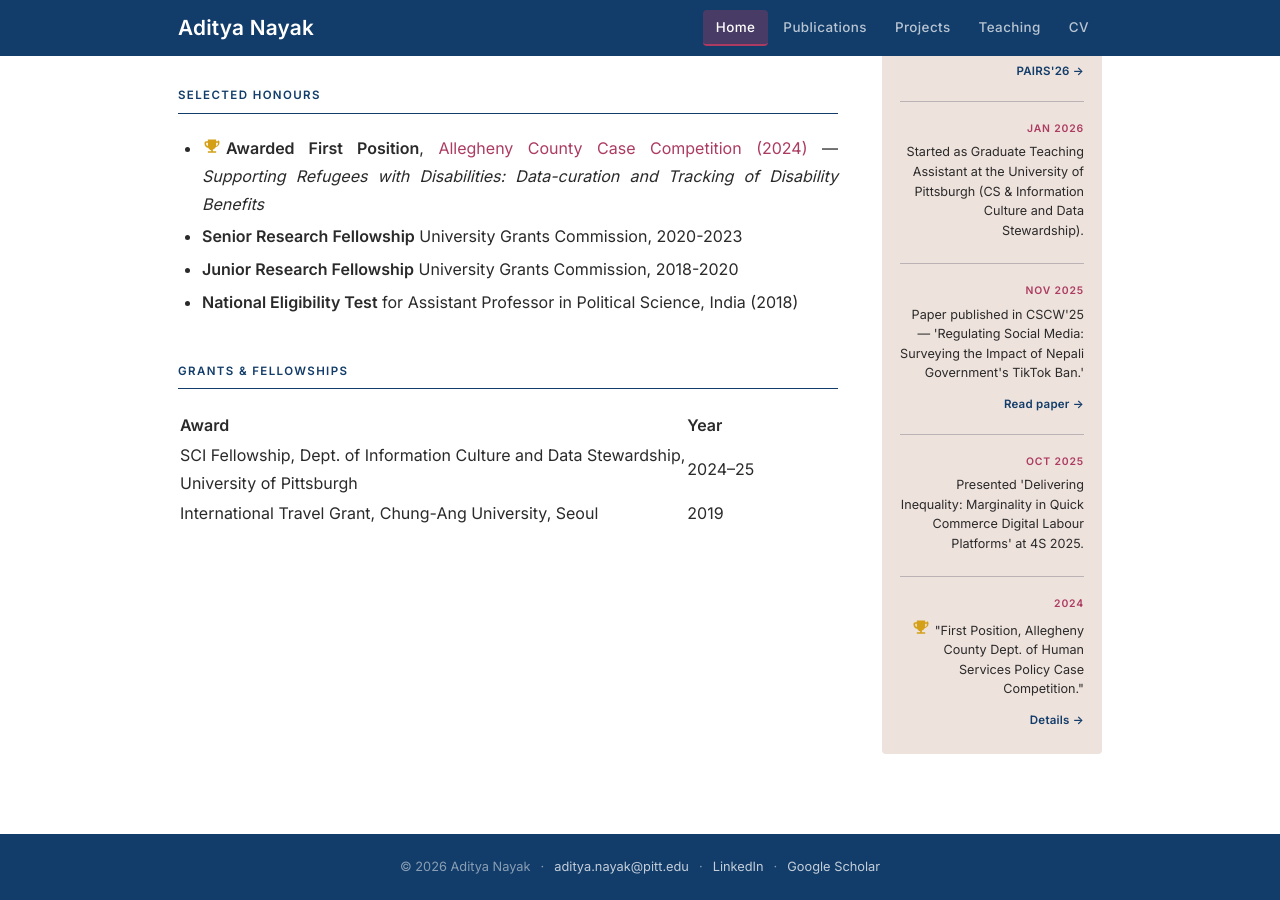
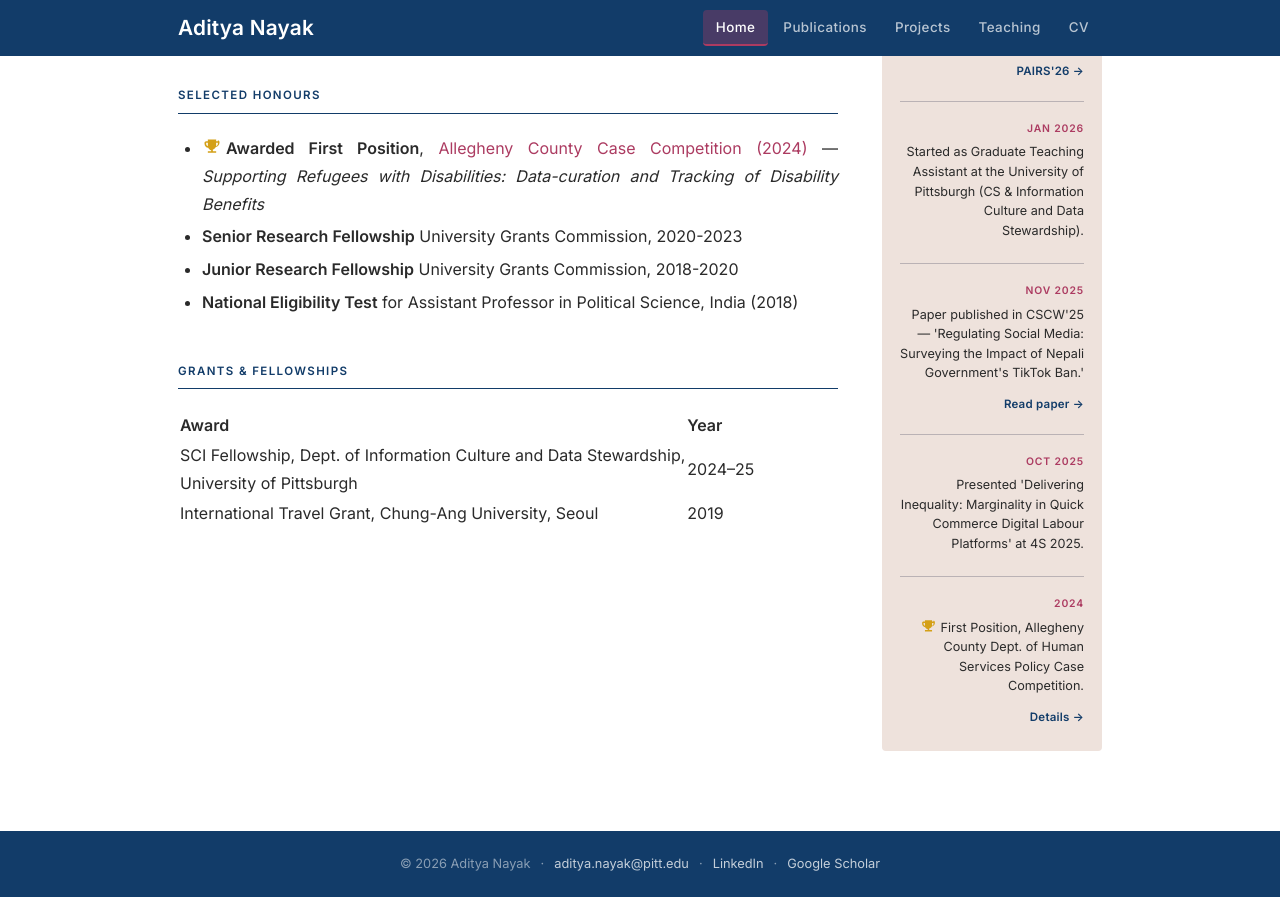
Before and after one commit to adityanayak-info/adityanayak-info.github.io, a Jekyll site: the page built from index.md, in a window 1280 px wide and 900 px high, scrolled down 1272 px. Built offline with Jekyll 4.4.1, drawn with Linux system fonts in a browser that asks for light colours.

Commit message:
Update news.yml

```diff
--- a/_data/news.yml
+++ b/_data/news.yml
@@ -30,6 +30,6 @@
   text: "Presented 'Delivering Inequality: Marginality in Quick Commerce Digital Labour Platforms' at 4S 2025."
 
 - date: "2024"
-  text: <span><svg xmlns="http://www.w3.org/2000/svg" viewBox="0 0 24 24" fill="#D4A017" width="20" height="20" style="display:inline-block;vertical-align:-3px;margin-right:4px"><path d="M19 5h-2V3H7v2H5c-1.1 0-2 .9-2 2v1c0 2.55 1.92 4.63 4.39 4.94.63 1.5 1.98 2.63 3.61 2.96V17H7v2h10v-2h-4v-2.1c1.63-.33 2.98-1.46 3.61-2.96C19.08 11.63 21 9.55 21 7V6c0-1.1-.9-2-2-2zM7 10.82C5.84 10.4 5 9.3 5 8V7h2v3.82zm12-2.82c0 1.3-.84 2.4-2 2.82V7h2v1z"/></svg></span>"First Position, Allegheny County Dept. of Human Services Policy Case Competition."
+  text: <span><svg xmlns="http://www.w3.org/2000/svg" viewBox="0 0 24 24" fill="#D4A017" width="17" height="17" style="display:inline-block;vertical-align:-3px;margin-right:4px"><path d="M19 5h-2V3H7v2H5c-1.1 0-2 .9-2 2v1c0 2.55 1.92 4.63 4.39 4.94.63 1.5 1.98 2.63 3.61 2.96V17H7v2h10v-2h-4v-2.1c1.63-.33 2.98-1.46 3.61-2.96C19.08 11.63 21 9.55 21 7V6c0-1.1-.9-2-2-2zM7 10.82C5.84 10.4 5 9.3 5 8V7h2v3.82zm12-2.82c0 1.3-.84 2.4-2 2.82V7h2v1z"/></svg></span>First Position, Allegheny County Dept. of Human Services Policy Case Competition.
   link: "https://www.sci.pitt.edu/news/sci-phd-student-wins-allegheny-county-competition-supporting-refugees"
   link_text: "Details →"
```
